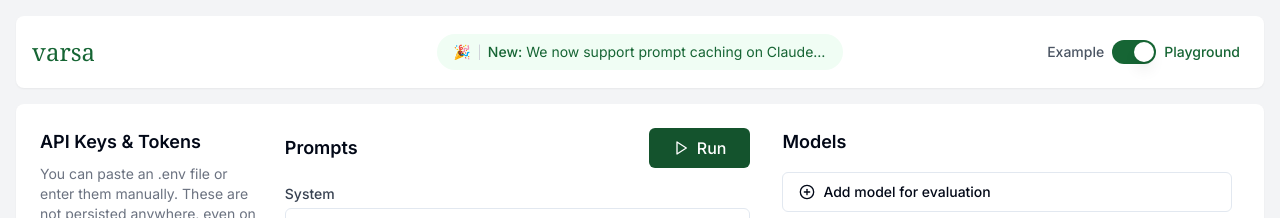
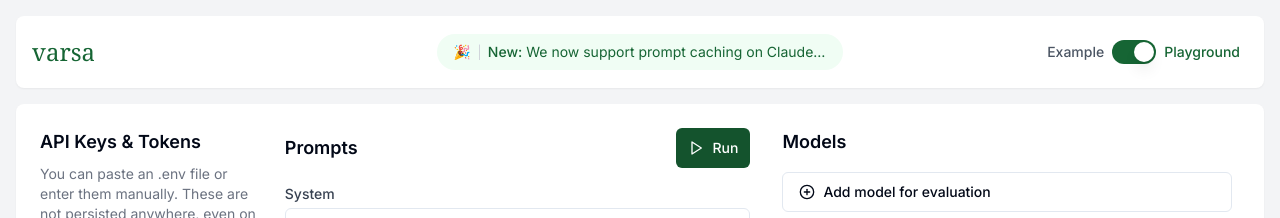
Before and after one commit to DineshTeja/varsa, a Next.js app: page /modelplayground in a window 1280 px wide. Shown: the top 218 px of the page. Built offline with nearby package versions, Linux system fonts and the light colour scheme.

Commit message:
UI tweaks

```diff
--- a/src/app/layout.tsx
+++ b/src/app/layout.tsx
@@ -17,6 +17,9 @@ export default function RootLayout({
 }>) {
   return (
     <html lang="en">
+      <head>
+        <meta name="viewport" content="width=device-width, initial-scale=0.8, maximum-scale=0.8" />
+      </head>
       <body className={`${inter.className} bg-gray-100`}>
         <div className="md:hidden fixed inset-0 z-50 flex items-center justify-center bg-gray-100 bg-opacity-90 text-green-900 p-4">
           <div className="text-center">
--- a/src/components/ModelPlayground.tsx
+++ b/src/components/ModelPlayground.tsx
@@ -211,7 +211,7 @@ const ModelPlayground: React.FC = () => {
                             <div className="flex justify-between items-center mb-4">
                                 <h2 className="text-lg font-semibold">Prompts</h2>
                                 <Button
-                                    className="bg-green-900 text-white hover:bg-green-800 border-green-800 px-6 text-md"
+                                    className="bg-green-900 text-white hover:bg-green-800 border-green-800 px-3 text-sm"
                                     onClick={handleRun}
                                     disabled={isLoading}
                                 >
```
